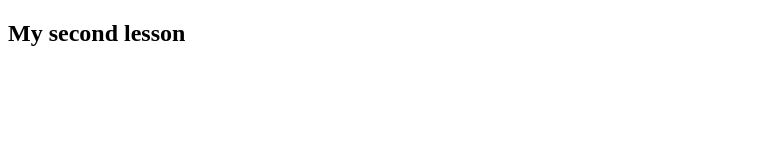
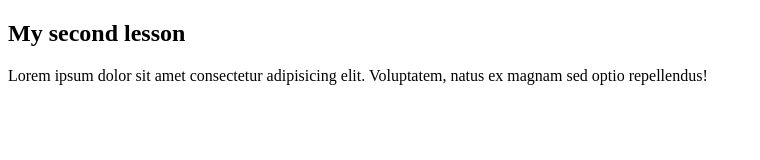
Before and after one commit to pasha-z25/lesson-2, a plain HTML site: page index.html in a window 1280 px wide. Shown: the whole page, without its empty margins (0-760 px from the left). Drawn offline with Linux system fonts and the light colour scheme.

Commit message:
some changes

```diff
--- a/index.html
+++ b/index.html
@@ -12,6 +12,9 @@
             <h1>
                 My second lesson
             </h1>
+            <p>
+                Lorem ipsum dolor sit amet consectetur adipisicing elit. Voluptatem, natus ex magnam sed optio repellendus!
+            </p>
         </section>
     </main>
 </body>
```
